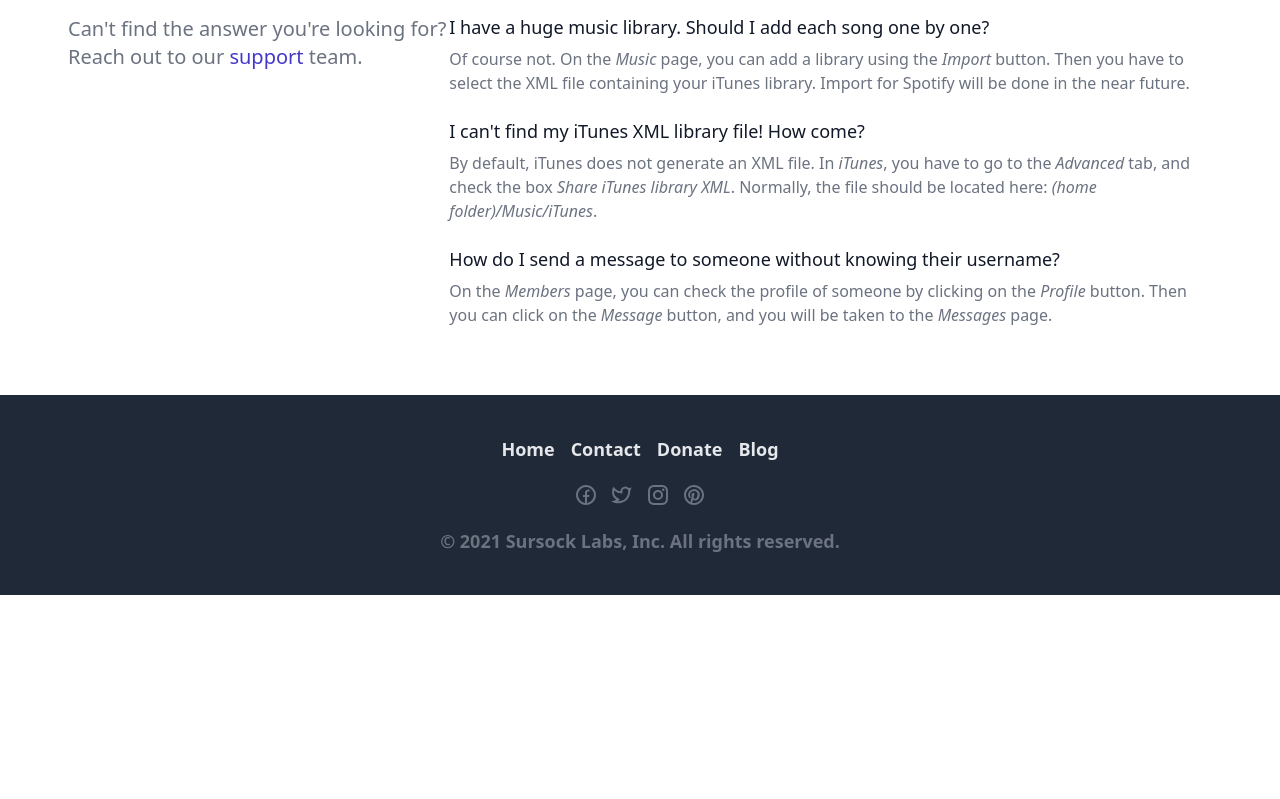
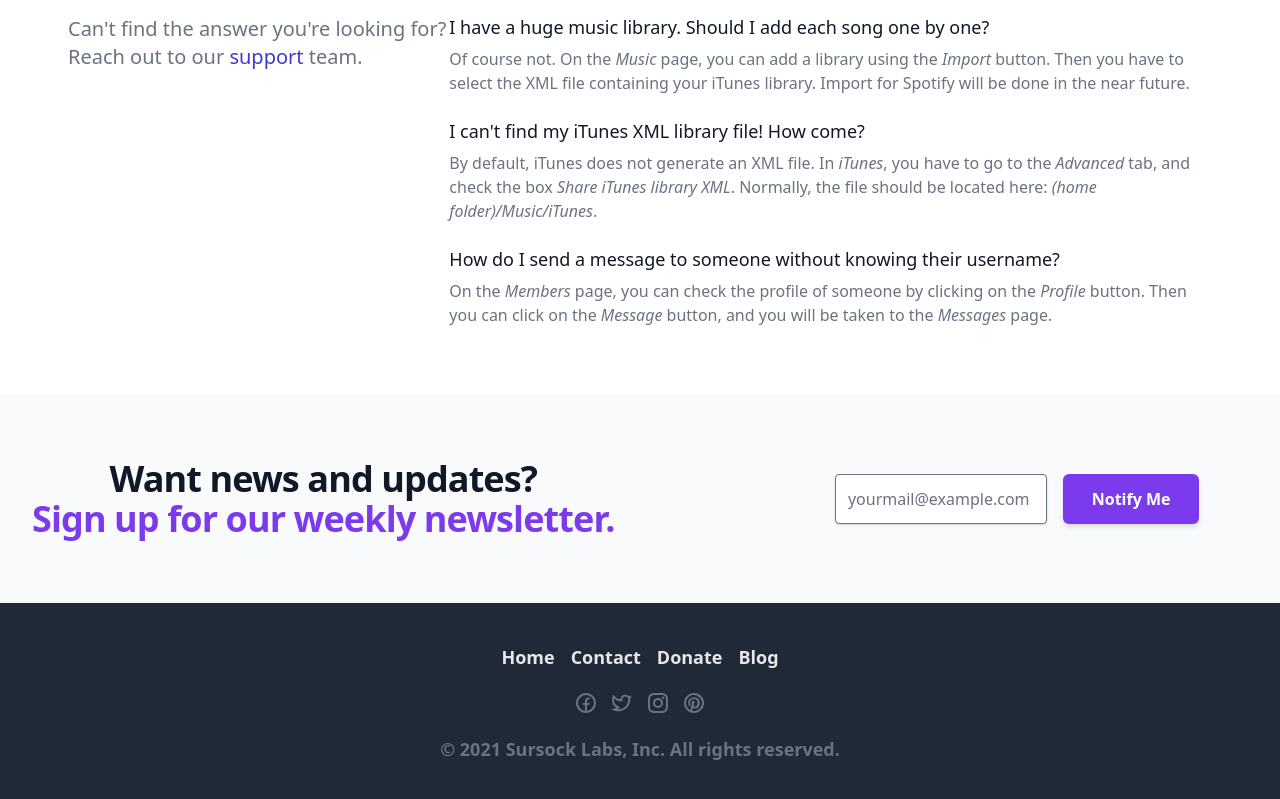
Before and after one commit to nsursock/themusicstop-client, a Vue app: page /#/ in a window 1280 px wide. Shown: the part 1958-2757 px from the top of the page. Before the commit the page ends 2553 px from the top, so only its background shows below. Built offline with nearby package versions, Linux system fonts and the light colour scheme; no server answers; what vue-plugin-load-script would draw is missing.

Commit message:
added newsletter

```diff
--- a/public/index.html
+++ b/public/index.html
@@ -5,7 +5,7 @@
     <meta http-equiv="X-UA-Compatible" content="IE=edge">
     <meta name="viewport" content="width=device-width,initial-scale=1.0">
     <link rel="icon" href="<%= BASE_URL %>favicon.png">
-    <title>The Music Stop • Rate the music</title>
+    <title>The Music Stop • Rate The Music</title>
     <meta name="description" content="Your only one stop to discover music • Get to know other music lovers near you • Rate the music and watch the charts">
   </head>
   <body>
--- a/src/temp.vue
+++ /dev/null
@@ -1,34 +0,0 @@
-<transition
-          enter-active-class="transition-opacity ease-linear duration-300"
-          enter-class="opacity-0"
-          enter-to-class="opacity-100"
-          leave-active-class="transition-opacity ease-linear duration-300"
-          leave-class="opacity-100"
-          leave-to-class="opacity-0"
-        >
-          <div class="fixed inset-0" aria-hidden="true" v-show="isDrawerOpen">
-            <div class="absolute inset-0 bg-gray-600 opacity-75"></div>
-          </div>
-        </transition>
-        <transition
-          enter-active-class="transition ease-in-out duration-300 transform"
-          enter-class="-translate-x-full"
-          enter-to-class="translate-x-0"
-          leave-active-class="transition ease-in-out duration-300 transform"
-          leave-class="translate-x-0"
-          leave-to-class="-translate-x-full"
-        >
-          <div
-            class="relative flex-1 flex flex-col max-w-xs w-full pt-5 pb-4 bg-gray-800"
-            v-show="isDrawerOpen"
-          >
-            <div class="absolute top-0 right-0 -mr-12 pt-2">
-              <button
-                v-show="isDrawerOpen"
-                class="ml-1 flex items-center justify-center h-10 w-10 rounded-full focus:outline-none focus:ring-2 focus:ring-inset focus:ring-white"
-                @click="isDrawerOpen = false"
-              >
-            </button>
-          </div>
-        </div>
-      </transition>
--- a/src/views/Splash.vue
+++ b/src/views/Splash.vue
@@ -236,6 +236,26 @@
   </div>
 </section>
 
+<section class="bg-gray-50 text-center">
+  <div class="max-w-7xl mx-auto py-12 px-4 sm:px-6 lg:py-16 lg:px-8 lg:flex lg:items-center lg:justify-between">
+    <h2 class="text-3xl font-extrabold tracking-tight text-gray-900 sm:text-4xl">
+      <span class="block">Want news and updates?</span>
+      <span class="block text-purple-600">Sign up for our weekly newsletter.</span>
+    </h2>
+    <div class="mt-8 lex lg:mt-0 lg:flex-shrink-0 lg:w-1/2 mr-5 sm:mr-0">
+      <form action="https://formspree.io/f/xjvplbll" method="POST" class="md:flex md:justify-end">
+        <div class="max-w-sm mx-auto md:mx-0 p-1 pr-0 flex flex-col sm:flex-row">
+          <input id='email' required name="_replyto" type="email" placeholder="yourmail@example.com" class="m-2 w-full sm:w-2/3 lg:w-90  appearance-none rounded shadow p-3 text-grey-dark mr-2 focus:outline-none" />
+          <button value="Send" type="submit" class="m-2 w-full sm:w-1/3 lg:w-40 bg-purple-600 text-white text-base font-semibold rounded-md shadow-md hover:bg-purple-700 p-3">
+            Notify Me
+          </button>
+        </div>
+        <label class="text-transparent" for="email">Email</label>
+      </form>
+    </div>
+  </div>
+</section>
+
 </div>
 </template>
 
```
